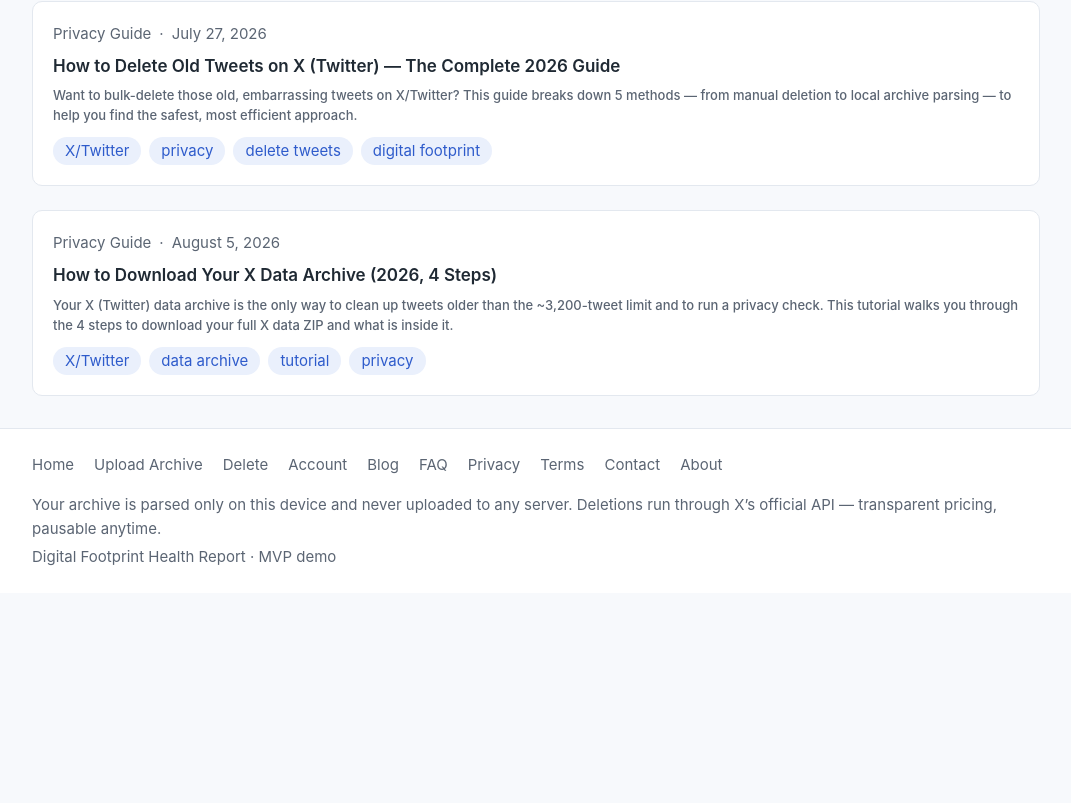
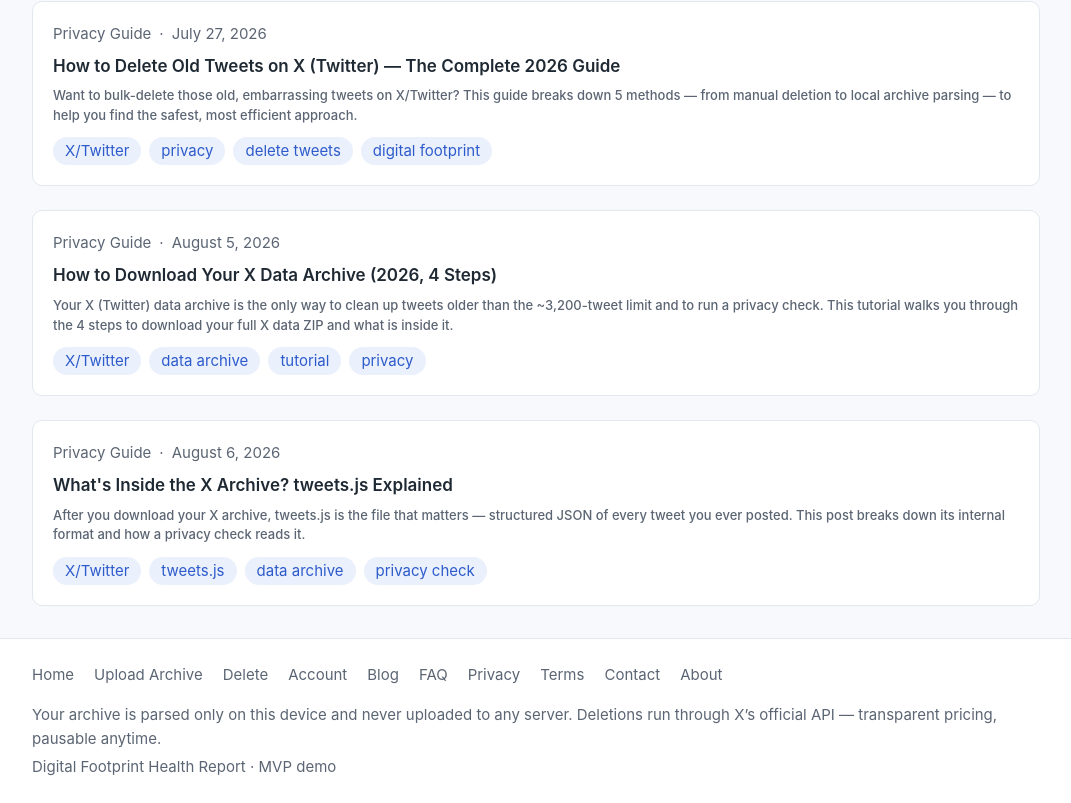
Before and after one commit to 863683348/digital-footprint-health, a Next.js app: page /en/blog in a window 1280 px wide. Shown: the part 529-1332 px from the top of the page, without its empty margins (104-1175 px from the left). Before the commit the page ends 1122 px from the top, so only its background shows below. Built offline with nearby package versions, Linux system fonts and the light colour scheme; no server answers.

Commit message:
content: Day 3 - whats-inside-x-archive-tweets-js (中英双语)

```diff
--- a/content/posts.ts
+++ b/content/posts.ts
@@ -426,6 +426,97 @@ export const allPosts: BlogPost[] = [
 <p>Yes — tweets.js holds all the text data and is what a check tool mainly uses; media files don't affect the scan.</p>
 `,
   },
+  {
+    slug: 'whats-inside-x-archive-tweets-js',
+    title: '归档文件里到底有什么？tweets.js 大揭秘',
+    excerpt:
+      'X 数据归档解压后，tweets.js 是最重要的文件——里面是全部推文的结构化数据。本文拆解它的内部格式（window.YTD.tweets 数组、每条的 createdAt/full_text/entities 字段），以及它如何支撑隐私体检。',
+    date: '2026-08-06',
+    updatedAt: '2026-08-06',
+    author: 'Digital Footprint Health Team',
+    category: '隐私指南',
+    tags: ['X/Twitter', 'tweets.js', '数据归档', '隐私体检'],
+    canonical: '/blog/whats-inside-x-archive-tweets-js',
+    titleEn: "What's Inside the X Archive? tweets.js Explained",
+    excerptEn:
+      'After you download your X archive, tweets.js is the file that matters — structured JSON of every tweet you ever posted. This post breaks down its internal format and how a privacy check reads it.',
+    categoryEn: 'Privacy Guide',
+    tagsEn: ['X/Twitter', 'tweets.js', 'data archive', 'privacy check'],
+    content: `
+<p>X（Twitter）数据归档解压后你会看到一堆文件，但真正藏着你全部隐私痕迹的是 <strong>tweets.js</strong>。这篇把它彻底拆开：里面长什么样、每个字段什么意思、以及为什么隐私体检只看它就够。</p>
+
+<h2>tweets.js 是什么</h2>
+<p>它是 X 官方导出的<strong>全部推文的结构化数据</strong>，格式是 JavaScript 赋值语句：<code>window.YTD.tweets.part0 = [ ... ]</code>，括号里是一个数组，数组里每个对象代表一条推文。隐私体检工具就是解析这个数组。</p>
+
+<h2>每条推文里有什么</h2>
+<ul>
+  <li><strong>created_at</strong>——发布时间（UTC 字符串，例如 "Fri Jan 15 02:45:00 +0000 2010"）</li>
+  <li><strong>full_text</strong>——推文全文，手机号、邮箱、住址等风险内容主要藏在这里</li>
+  <li><strong>entities</strong>——URL、媒体、提及的结构化引用（截图里的网址也在此）</li>
+  <li><strong>id_str</strong>——推文唯一 ID，删除操作按它定位</li>
+  <li><strong>retweeted_status / in_reply_to_status_id</strong>——转发、回复的关联信息</li>
+</ul>
+
+<h2>为什么它支撑隐私体检</h2>
+<p>体检原理很简单：逐条扫描 <code>full_text</code> 和 <code>entities</code>，用正则与规则匹配手机号、邮箱、地址、定位和敏感话题，给每条推文打风险标签（<code>phone</code>/<code>address</code>/<code>location</code>/<code>sensitive</code>），再汇总成 0-100 健康评分。整个过程在<strong>你本机</strong>完成，tweets.js 不出你的电脑。</p>
+
+<h2>归档里还有哪些文件</h2>
+<ul>
+  <li><strong>data/ 目录</strong>——图片、视频、头像等媒体（不影响文本扫描）</li>
+  <li><strong>account.js</strong>——账号资料（用户名、创建时间、邮箱前缀掩码）</li>
+  <li><strong>following.js / follower.js</strong>——关注与被关注列表</li>
+  <li><strong>direct-messages.js</strong>——私信（同样含敏感内容）</li>
+</ul>
+
+<h2>常见问题（FAQ）</h2>
+
+<h3>tweets.js 能直接打开看吗？</h3>
+<p>可以，但建议用工具解析——文件可能几 MB 到几十 MB，人眼翻不完。交给数字足迹体检，几分钟出结果。</p>
+
+<h3>tweets.js 包含已删除的推文吗？</h3>
+<p>包含<strong>你删除之前</strong>的推文。归档是你账号在导出时刻的快照，已删推文若在导出前删掉就不在内；但更早的、平台 3,200 条限制之外的历史推文，这里都有。</p>
+
+<h3>只上传 tweets.js 够吗？</h3>
+<p>够。隐私体检的核心是文本扫描，tweets.js 包含全部文本与 URL；媒体文件不参与扫描。</p>
+`,
+    contentEn: `
+<p>After you unzip your X archive, the file that actually matters is <strong>tweets.js</strong> — structured data of every tweet you've ever posted. This post opens it up: what the format looks like, what each field means, and why a privacy check only needs this one file.</p>
+
+<h2>What tweets.js is</h2>
+<p>It's X's official export of your full tweet history as structured data. The format is a JavaScript assignment: <code>window.YTD.tweets.part0 = [ ... ]</code> — an array where each object is one tweet. A privacy-check tool parses this array.</p>
+
+<h2>What's inside each tweet</h2>
+<ul>
+  <li><strong>created_at</strong> — posting time (UTC string, e.g. "Fri Jan 15 02:45:00 +0000 2010")</li>
+  <li><strong>full_text</strong> — the tweet body; phone numbers, emails and addresses mostly hide here</li>
+  <li><strong>entities</strong> — structured references to URLs, media, mentions</li>
+  <li><strong>id_str</strong> — unique tweet ID; deletions target it</li>
+  <li><strong>retweeted_status / in_reply_to_status_id</strong> — retweet and reply links</li>
+</ul>
+
+<h2>Why it powers a privacy check</h2>
+<p>The check is simple: scan <code>full_text</code> and <code>entities</code> tweet by tweet, match phones, emails, addresses, locations and sensitive topics, tag each tweet (<code>phone</code>/<code>address</code>/<code>location</code>/<code>sensitive</code>), then roll everything into a 0-100 health score. All of it runs <strong>on your device</strong> — tweets.js never leaves your computer.</p>
+
+<h2>What else is in the archive</h2>
+<ul>
+  <li><strong>data/ folder</strong> — images, videos, profile media (irrelevant to text scanning)</li>
+  <li><strong>account.js</strong> — profile info (handle, creation date, masked email prefix)</li>
+  <li><strong>following.js / follower.js</strong> — follow lists</li>
+  <li><strong>direct-messages.js</strong> — DMs (equally sensitive)</li>
+</ul>
+
+<h2>FAQ</h2>
+
+<h3>Can I open tweets.js directly?</h3>
+<p>You can, but a tool is better — the file can be several MB to tens of MB. Hand it to a digital footprint check and get results in minutes.</p>
+
+<h3>Does tweets.js include deleted tweets?</h3>
+<p>It includes anything that existed at export time. The archive is a snapshot — tweets deleted before export won't appear, but the old history beyond X's ~3,200-tweet delete limit is all there.</p>
+
+<h3>Is uploading just tweets.js enough?</h3>
+<p>Yes. The check is text-based; tweets.js has all the text and URLs, and media files don't affect the scan.</p>
+`,
+  },
 ]
 
 export function getPost(slug: string): BlogPost | undefined {
```
